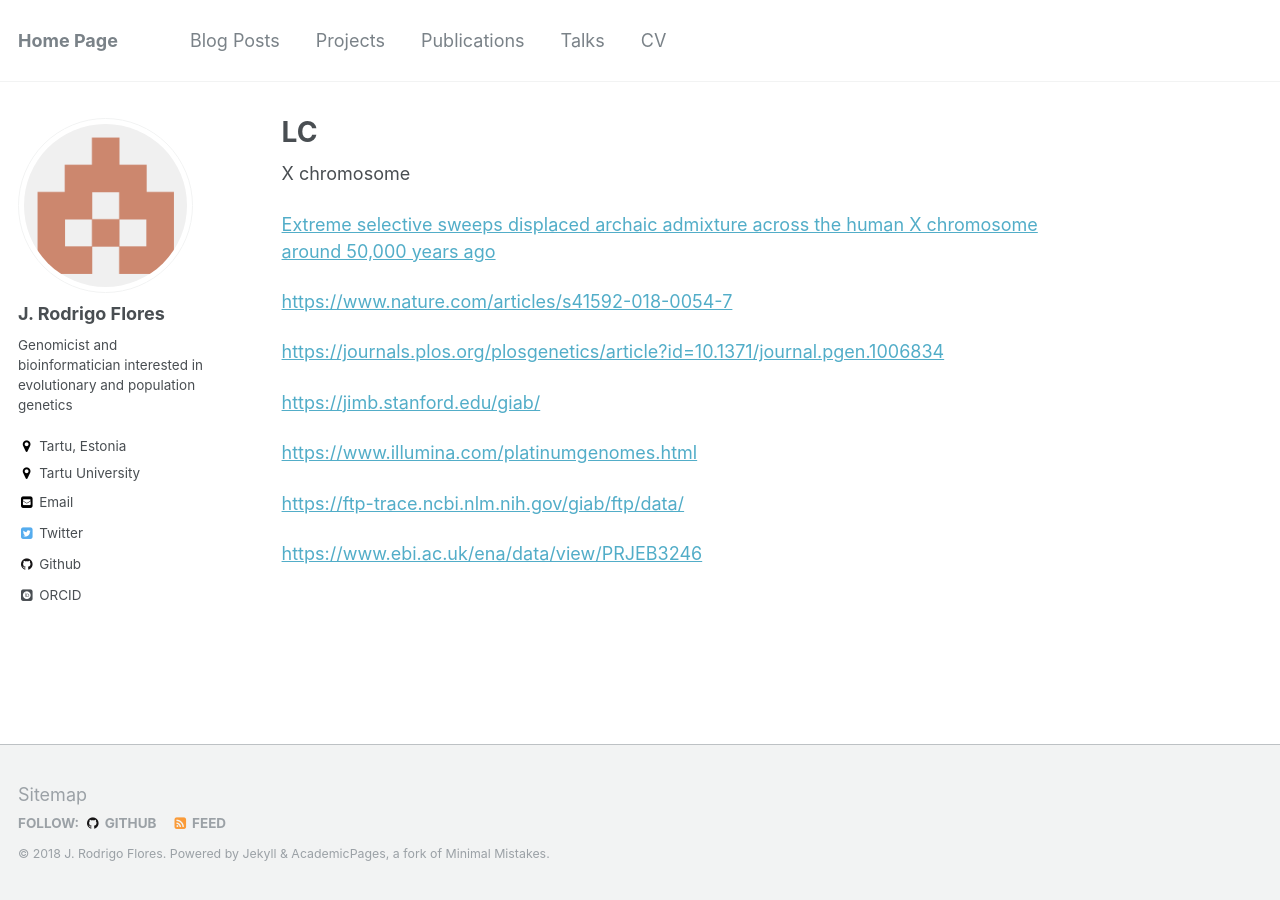
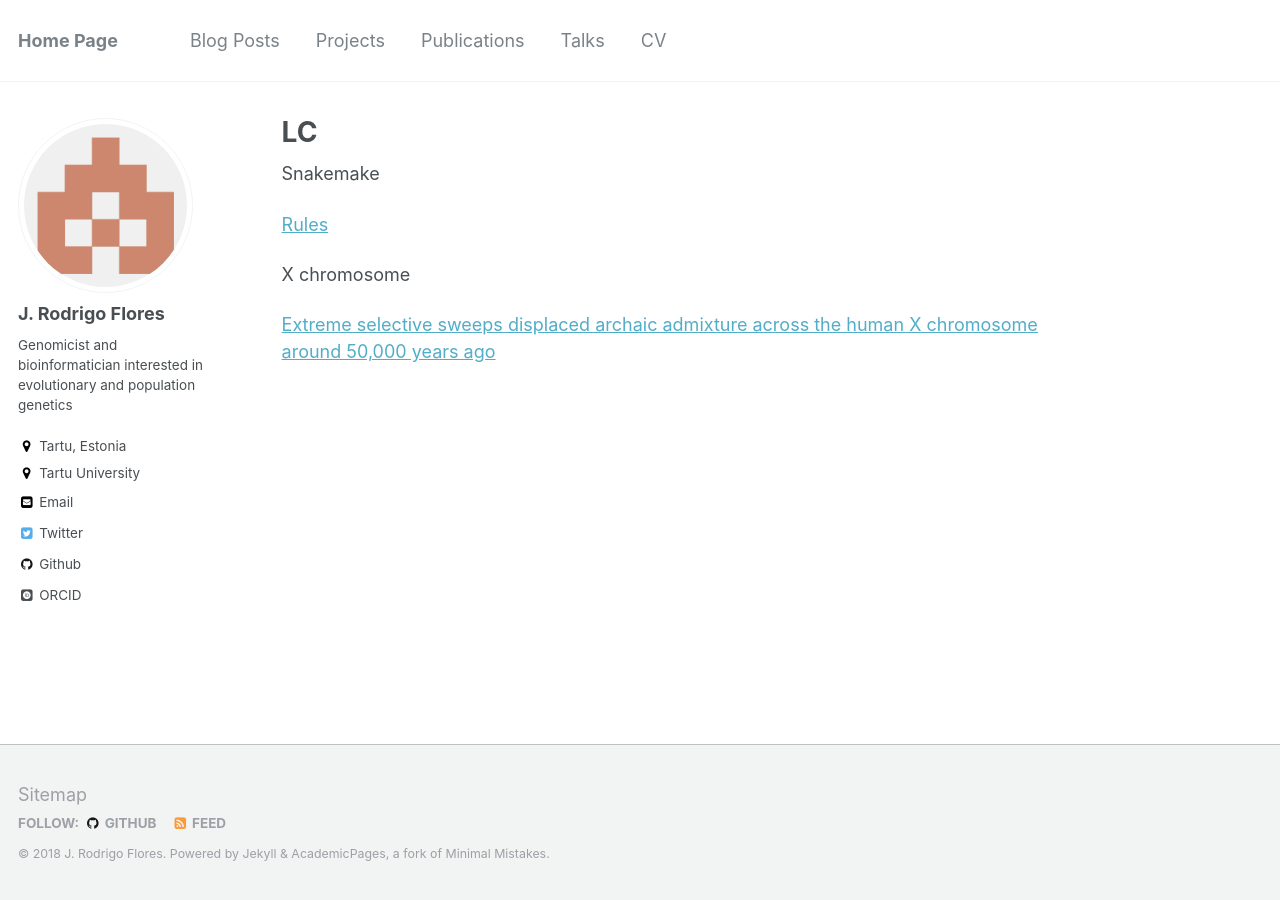
Before and after one commit to JRodrigoF/JRodrigoFlores.github.io, a Jekyll site: the page built from lc.md, in a window 1280 px wide. Built offline with Jekyll 4.4.1, drawn with Linux system fonts in a browser that asks for light colours; some web fonts are replaced.

Commit message:
Update lc.md

```diff
--- a/lc.md
+++ b/lc.md
@@ -4,18 +4,10 @@ excerpt: " "
 collection: lc
 ---
 
+Snakemake
+
+[Rules](https://snakemake.readthedocs.io/en/stable/snakefiles/rules.html)
+
 X chromosome
 
 [Extreme selective sweeps displaced archaic admixture across the human X chromosome around 50,000 years ago](https://www.biorxiv.org/content/biorxiv/early/2018/12/23/503995.full.pdf)
-
-[https://www.nature.com/articles/s41592-018-0054-7](https://www.nature.com/articles/s41592-018-0054-7)
-
-[https://journals.plos.org/plosgenetics/article?id=10.1371/journal.pgen.1006834](https://journals.plos.org/plosgenetics/article?id=10.1371/journal.pgen.1006834)
-
-[https://jimb.stanford.edu/giab/](https://jimb.stanford.edu/giab/)
-
-[https://www.illumina.com/platinumgenomes.html](https://www.illumina.com/platinumgenomes.html)
-
-[https://ftp-trace.ncbi.nlm.nih.gov/giab/ftp/data/](https://ftp-trace.ncbi.nlm.nih.gov/giab/ftp/data/)
-
-[https://www.ebi.ac.uk/ena/data/view/PRJEB3246](https://www.ebi.ac.uk/ena/data/view/PRJEB3246)
```
